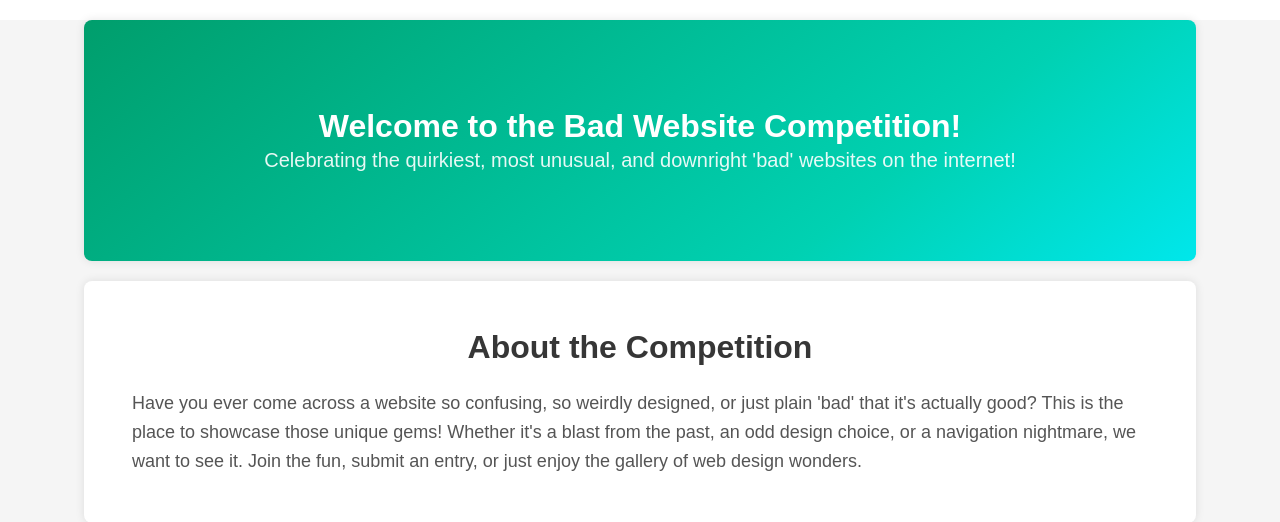
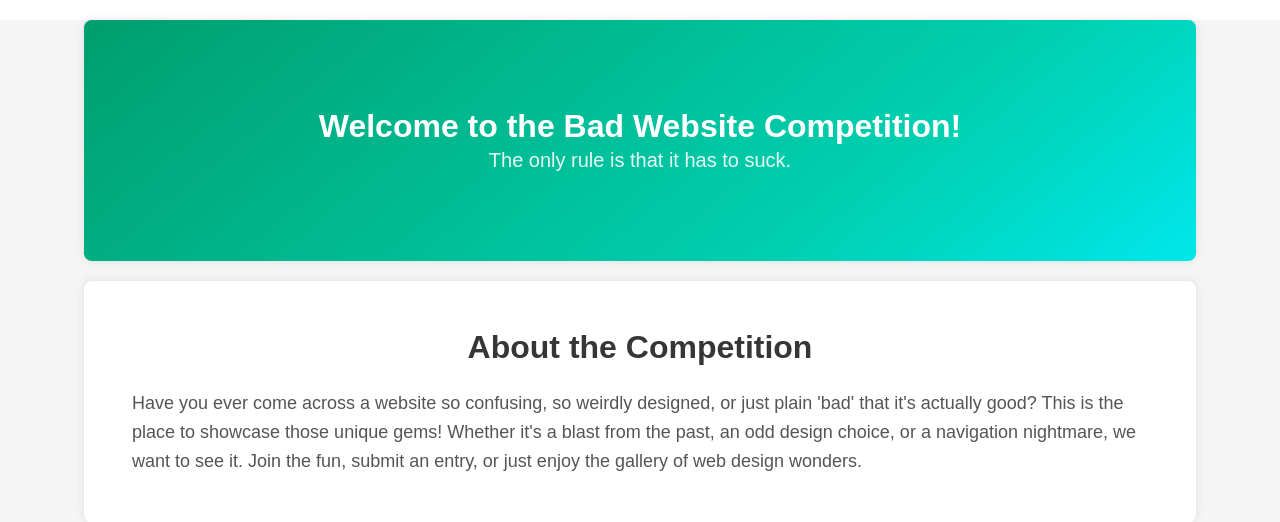
Before and after one commit to JackHalley/badwebsitecompetition, a Flask app: page / in a window 1280 px wide. Shown: the top 522 px of the page. Run offline with Flask 3, Linux system fonts and the light colour scheme.

Commit message:
change cutline

```diff
--- a/templates/index.html
+++ b/templates/index.html
@@ -21,7 +21,7 @@
             <div class="hero-body">
                 <div class="container">
                     <h1 class="title has-text-centered">Welcome to the Bad Website Competition!</h1>
-                    <p class="subtitle has-text-centered">Celebrating the quirkiest, most unusual, and downright 'bad' websites on the internet!</p>
+                    <p class="subtitle has-text-centered">The only rule is that it has to suck.</p>
                 </div>
             </div>
         </section>
```
